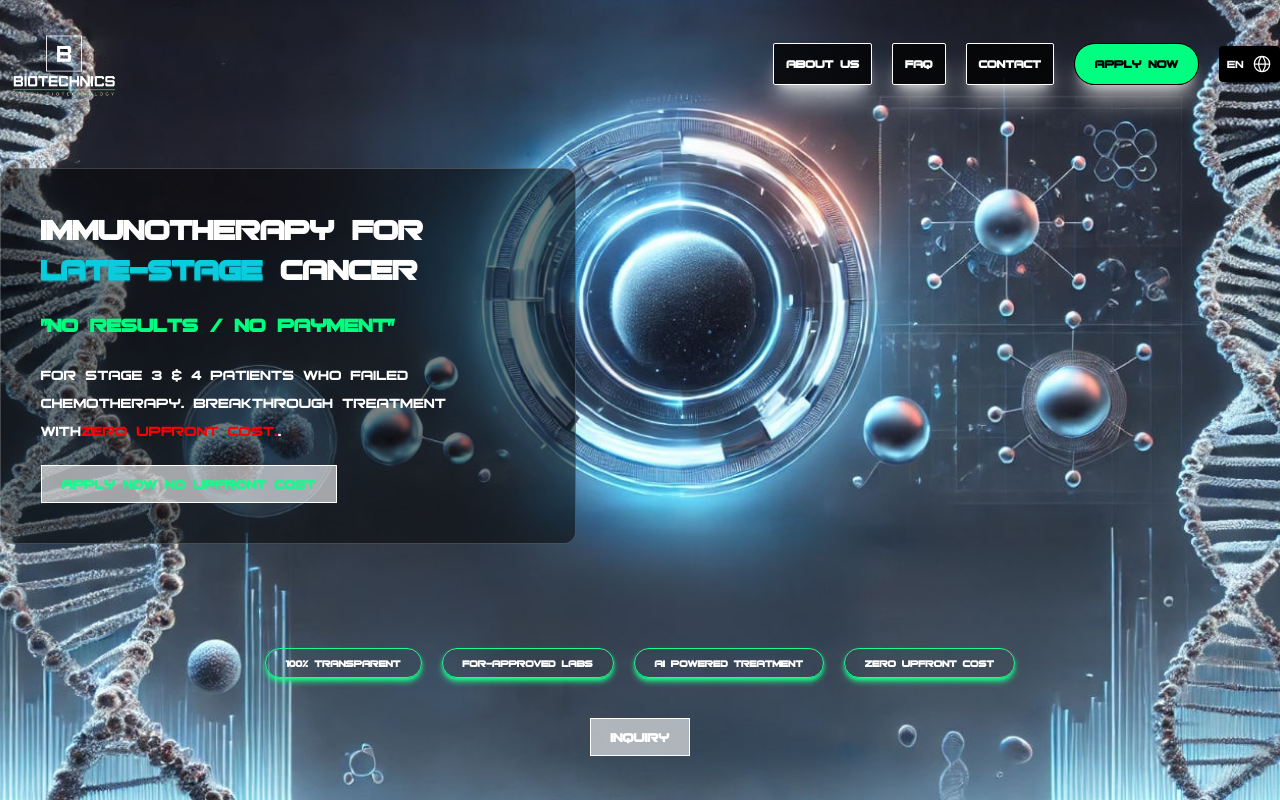
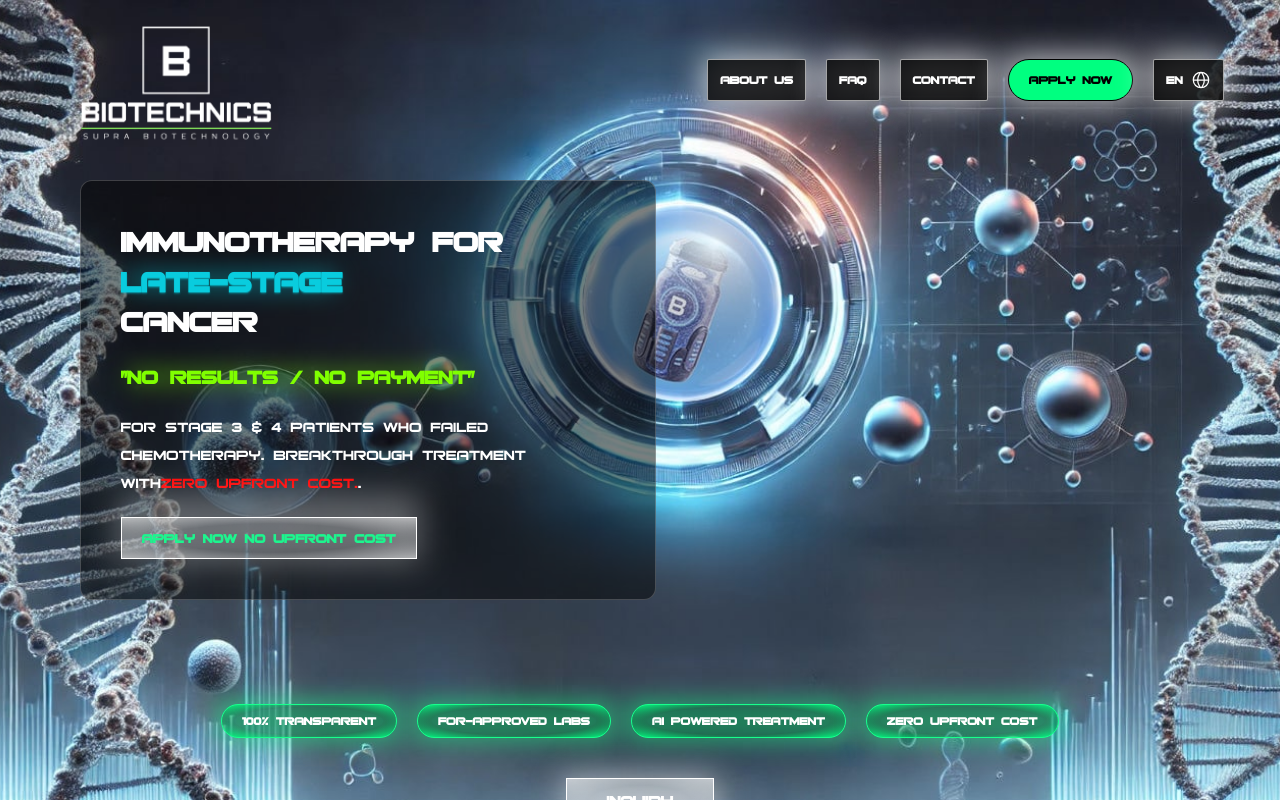
Before and after one commit to Dhuvii/biotechnic, a Next.js app: page / in a window 1280 px wide. Built offline with nearby package versions, Linux system fonts and the light colour scheme.

Commit message:
minor changes done.

```diff
--- a/src/app/apply-now/page.tsx
+++ b/src/app/apply-now/page.tsx
@@ -6,19 +6,18 @@ import Select from "@/components/Select";
 import { useTranslate } from "@/store/translateStore";
 import { translate } from "@/utilities/translate";
 import Image from "next/image";
-import AboutImage from "../../../public/about_image.jpg";
+import ApplyNowImage from "../../../public/apply_now_image.jpg";
+import Link from "next/link";
 
 export default function ApplyNow() {
   const { lang } = useTranslate();
 
-  const { title, sub_title, application_process, form, cta } = translate(
-    "apply_now",
-    lang
-  );
+  const { title, sub_title, application_process, form, cta, back_cta } =
+    translate("apply_now", lang);
   return (
     <section className="relative flex flex-col h-dvh w-full pb-10 overflow-hidden">
       <Image
-        src={AboutImage}
+        src={ApplyNowImage}
         alt="about image"
         fill
         className="absolute inset-0 size-full object-cover"
@@ -26,7 +25,7 @@ export default function ApplyNow() {
 
       <Navbar />
 
-      <div className="relative flex flex-col max-w-7xl mx-auto mt-10 w-full overflow-hidden">
+      <div className="relative flex flex-col px-20 -mt-5 w-full overflow-hidden">
         <div className="p-5 w-full grid grid-cols-1 md:grid-cols-4 overflow-y-auto lg:grid-cols-5 gap-5 rounded-xl bg-black/70 border border-white/20">
           <div className="w-full md:col-span-2 md:max-w-xl flex flex-col">
             <h1 className="text-4xl uppercase font-bold text-white">{title}</h1>
@@ -192,9 +191,34 @@ export default function ApplyNow() {
               </div>
             </div>
 
-            <button className="mt-10 uppercase bg-radial border border-white from-[#03FF81]/60 hover:from-red-700/60 from-10% to-[#03FF81]/60 text-base px-5 py-2 font-bold text-white">
-              {cta}
-            </button>
+            <div className="mt-10 relative group flex items-center justify-center">
+              <div className="absolute -inset-1 blur-lg bg-[#03FF81]/50 group-hover:bg-[#03FF81]/10"></div>
+              <button className=" w-full relative uppercase bg-radial border border-white from-[#03FF81]/60 hover:from-red-700/60 from-10% to-[#03FF81]/60 text-xl px-5 py-2 font-bold text-white">
+                {cta}
+              </button>
+            </div>
+          </div>
+        </div>
+
+        <div className="mt-10 flex items-center justify-center w-full gap-5">
+          <div className="relative group flex items-center justify-center">
+            <div className="absolute -inset-1 blur-lg bg-white/50 group-hover:bg-white/20"></div>
+            <Link
+              href="/"
+              className="relative flex items-center justify-center gap-2 uppercase bg-radial border border-white from-black/20 from-50% to-white/60 group-hover:from-black/10 text-lg px-10 py-2 font-bold text-white"
+            >
+              <svg
+                xmlns="http://www.w3.org/2000/svg"
+                className="size-7"
+                viewBox="0 0 24 24"
+              >
+                <path
+                  fill="currentColor"
+                  d="M7.825 13l4.9 4.9q.3.3.288.7t-.313.7q-.3.275-.7.288t-.7-.288l-6.6-6.6q-.15-.15-.213-.325T4.426 12t.063-.375.212-.325l6.6-6.6q.275-.275.688-.275t.712.275q.3.3.3.713t-.3.712L7.825 11H19q.425 0 .713.288T20 12t-.288.713T19 13z"
+                />
+              </svg>
+              {back_cta}
+            </Link>
           </div>
         </div>
       </div>
--- a/src/app/page.tsx
+++ b/src/app/page.tsx
@@ -11,7 +11,7 @@ export default function Home() {
   const { hero, features, cta } = translate("homepage", lang);
 
   return (
-    <section className="relative flex flex-col h-dvh w-full pb-10">
+    <section className="relative flex flex-col h-dvh w-full ">
       <Image
         src={HeroImage}
         alt="hero image"
@@ -21,47 +21,63 @@ export default function Home() {
 
       <Navbar />
 
-      <div className="relative flex flex-col max-w-7xl mx-auto mt-10  w-full">
+      <div className="-mt-5 w-full flex flex-col flex-1 overflow-y-auto pb-10">
+        <div className="relative flex flex-col px-20 w-full ">
           <div className="p-10 w-full max-w-xl rounded-xl bg-black/50 border border-white/20">
             <h1 className="text-4xl uppercase font-bold text-white">
               {hero.title_start}{" "}
-            <span className="text-[#09CCDE] text-shadow-sm text-shadow-[#09CCDE]/30">
+              <div className="w-max relative">
+                <div className="absolute inset-2 inset-y-3 blur-md bg-[#09CCDE]/50"></div>
+                <span className="text-[#09CCDE] relative text-shadow-sm text-shadow-[#09CCDE]/30">
                   {hero.title_highlight}
                 </span>{" "}
+              </div>
               {hero.title_end}
             </h1>
 
-          <h3 className="mt-5 text-2xl uppercase font-bold text-[#00FF80]">
+            <div className="w-max relative">
+              <div className="absolute inset-2 inset-y-3 blur-md bg-[#80FF00]/70"></div>
+              <h3 className="mt-5 relative text-2xl uppercase font-bold text-[#80FF00]">
                 {hero.sub_title}
               </h3>
+            </div>
 
             <p className="mt-5 text-lg font-medium uppercase text-white">
               {hero.description_start}
               <span className="text-[#F00]">{hero.description_highlight}</span>.
             </p>
 
-          <button className="mt-5 bg-radial border border-white from-white/60 from-50% to-white/60 hover:from-transparent text-base px-5 py-1.5 font-bold text-[#1DF58E]">
+            <div className="w-full flex items-center justify-start">
+              <div className="relative group flex items-center justify-center">
+                <div className="absolute -inset-1 blur-lg bg-white/30 group-hover:bg-white/20"></div>
+                <button className="relative mt-5 bg-radial border border-white from-white/10 from-50% to-white/60 group-hover:from-transparent text-base px-5 py-2 font-bold text-[#1DF58E]">
                   {hero.cta}
                 </button>
               </div>
             </div>
+          </div>
+        </div>
 
-      <div className="relative flex flex-col max-w-7xl mx-auto mt-10">
+        <div className="relative flex flex-col mt-10">
           <div className="mt-16 flex items-center justify-center w-full gap-5">
             {features.map((feature, idx) => (
-            <div
-              key={idx}
-              className="uppercase rounded-full shadow-md shadow-[#18FF8C] text-xs px-5 py-1.5 border border-[#18FF8C] font-bold text-white"
-            >
+              <div key={idx} className="relative">
+                <div className="absolute -inset-1 blur-md bg-[#18FF8C]/50"></div>
+                <div className="uppercase bg-radial relative from-black/20 from-60% to-[#00FF80] rounded-full text-sm px-5 py-1.5 border border-[#18FF8C] font-bold text-white">
                   {feature}
+                </div>
               </div>
             ))}
           </div>
 
           <div className="mt-10 flex items-center justify-center w-full gap-5">
-          <button className="uppercase bg-radial border border-white from-white/60 from-50% to-white/60 hover:from-transparent text-base px-5 py-1.5 font-bold text-white">
+            <div className="relative group flex items-center justify-center">
+              <div className="absolute -inset-1 blur-lg bg-white/50 group-hover:bg-white/20"></div>
+              <button className="relative uppercase bg-radial border border-white from-white/20 from-50% to-white/60 group-hover:from-black/10 text-lg px-10 py-2 font-bold text-white">
                 {cta}
               </button>
+            </div>
+          </div>
         </div>
       </div>
     </section>
--- a/src/components/Navbar.tsx
+++ b/src/components/Navbar.tsx
@@ -16,44 +16,58 @@ const Navbar = () => {
 
   const [isLangOpen, setIsLangOpen] = useState(false);
   return (
-    <nav className="relative w-full max-w-7xl mx-auto flex items-center justify-between">
+    <nav className="relative w-full -mt-10 px-14 flex items-center justify-between">
       <Link href="/">
-        <img src="logo.png" alt="logo" className="size-32 object-cover" />
+        <img src="logo.png" alt="logo" className="size-60 object-cover" />
       </Link>
 
       <div className="flex items-center justify-end gap-5 ">
+        <div className="relative group flex items-center justify-center">
+          <div className="absolute -inset-1 blur-lg bg-white/70 group-hover:bg-white/20"></div>
           <Link
             href="/about"
-          className="bg-radial uppercase from-black/80 from-40% to-black/80 hover:from-white/10 transition-all duration-200 border border-white shadow-xl shadow-white/60 px-3 py-2.5 text-sm font-semibold rounded-xs text-white "
+            className="relative bg-radial uppercase from-black/80 from-40% to-black/80 group-hover:from-white/10 transition-all duration-200 border border-white/60 px-3 py-2.5 text-sm font-semibold rounded-xs text-white "
           >
             {links.about}
           </Link>
+        </div>
 
+        <div className="relative group flex items-center justify-center">
+          <div className="absolute -inset-1 blur-lg bg-white/70 group-hover:bg-white/20"></div>
           <Link
             href="/faq"
-          className="bg-radial uppercase from-black/80 from-40% to-black/80 hover:from-white/10 transition-all duration-200 border border-white shadow-xl shadow-white/60 px-3 py-2.5 text-sm font-semibold rounded-xs text-white "
+            className="relative bg-radial uppercase from-black/80 from-40% to-black/80 group-hover:from-white/10 transition-all duration-200 border border-white/60 px-3 py-2.5 text-sm font-semibold rounded-xs text-white "
           >
             {links.faq}
           </Link>
+        </div>
 
+        <div className="relative group flex items-center justify-center">
+          <div className="absolute -inset-1 blur-lg bg-white/70 group-hover:bg-white/20"></div>
           <Link
             href="/contact"
-          className="bg-radial uppercase from-black/80 from-40% to-black/80 hover:from-white/10 transition-all duration-200 border border-white shadow-xl shadow-white/60 px-3 py-2.5 text-sm font-semibold rounded-xs text-white "
+            className="relative bg-radial uppercase from-black/80 from-40% to-black/80 group-hover:from-white/10 transition-all duration-200 border border-white/60 px-3 py-2.5 text-sm font-semibold rounded-xs text-white "
           >
             {links.contact}
           </Link>
+        </div>
 
+        <div className="relative group flex items-center justify-center">
+          <div className="absolute -inset-1 blur-lg bg-white/70 group-hover:bg-white/20"></div>
           <Link
             href="./apply-now"
-          className="bg-radial uppercase from-[#00FF80] from-40% to-[#00FF80] hover:from-white/10 transition-all duration-200 border border-black shadow-xl shadow-white/60 px-5 py-2.5 text-sm font-semibold rounded-full text-black "
+            className="bg-radial relative uppercase from-[#00FF80] from-10% to-[#00FF80] group-hover:from-white transition-all duration-200 border border-black px-5 py-2.5 text-sm font-semibold rounded-full text-black "
           >
             {links.applyNow}
           </Link>
+        </div>
 
         <Dropdown open={isLangOpen} onOpenChange={setIsLangOpen}>
+          <div className="relative group flex items-center justify-center">
+            <div className="absolute -inset-1 blur-lg bg-white/70 group-hover:bg-white/20"></div>
             <Dropdown.Button
               className={cn(
-              "cursor-pointer flex items-center justify-start gap-2 p-2 bg-black text-white"
+                "relative bg-radial uppercase flex items-center justify-center gap-2 from-black/80 from-40% to-black/80 group-hover:from-white/10 transition-all duration-200 border border-white/60 px-3 py-2.5 text-sm font-semibold rounded-xs text-white "
               )}
             >
               <span className="text-sm">{lang}</span>
@@ -72,6 +86,7 @@ const Navbar = () => {
                 />
               </svg>
             </Dropdown.Button>
+          </div>
 
           <Dropdown.Menu
             align="start"
--- a/src/langs/de.json
+++ b/src/langs/de.json
@@ -141,6 +141,7 @@
         ]
       }
     },
-    "cta": "Jetzt bewerben – keine Vorauszahlung"
+    "cta": "Jetzt bewerben – keine Vorauszahlung",
+    "back_cta": "Zurück nach Hause"
   }
 }
--- a/src/langs/en.json
+++ b/src/langs/en.json
@@ -141,6 +141,7 @@
         ]
       }
     },
-    "cta": "apply now - no upfront cost"
+    "cta": "apply now - no upfront cost",
+    "back_cta": "back home"
   }
 }
```
Also changed, not shown: src/app/about/page.tsx (+7 -2 lines), src/app/contact/page.tsx (+11 -5 lines), src/app/faq/page.tsx (+11 -5 lines), public/apply_now_image.jpg (added), public/hero_image.jpg. Lines whose indentation alone changed are shown as unchanged.
